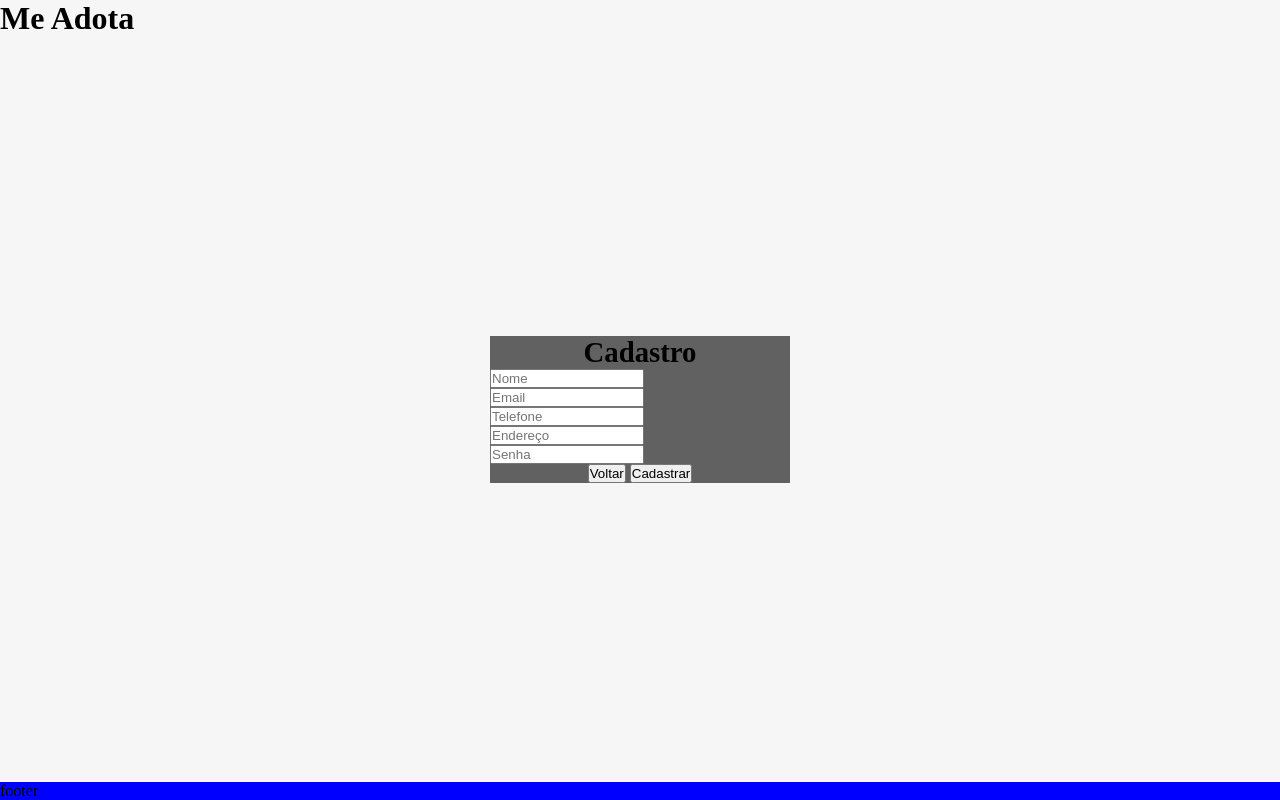
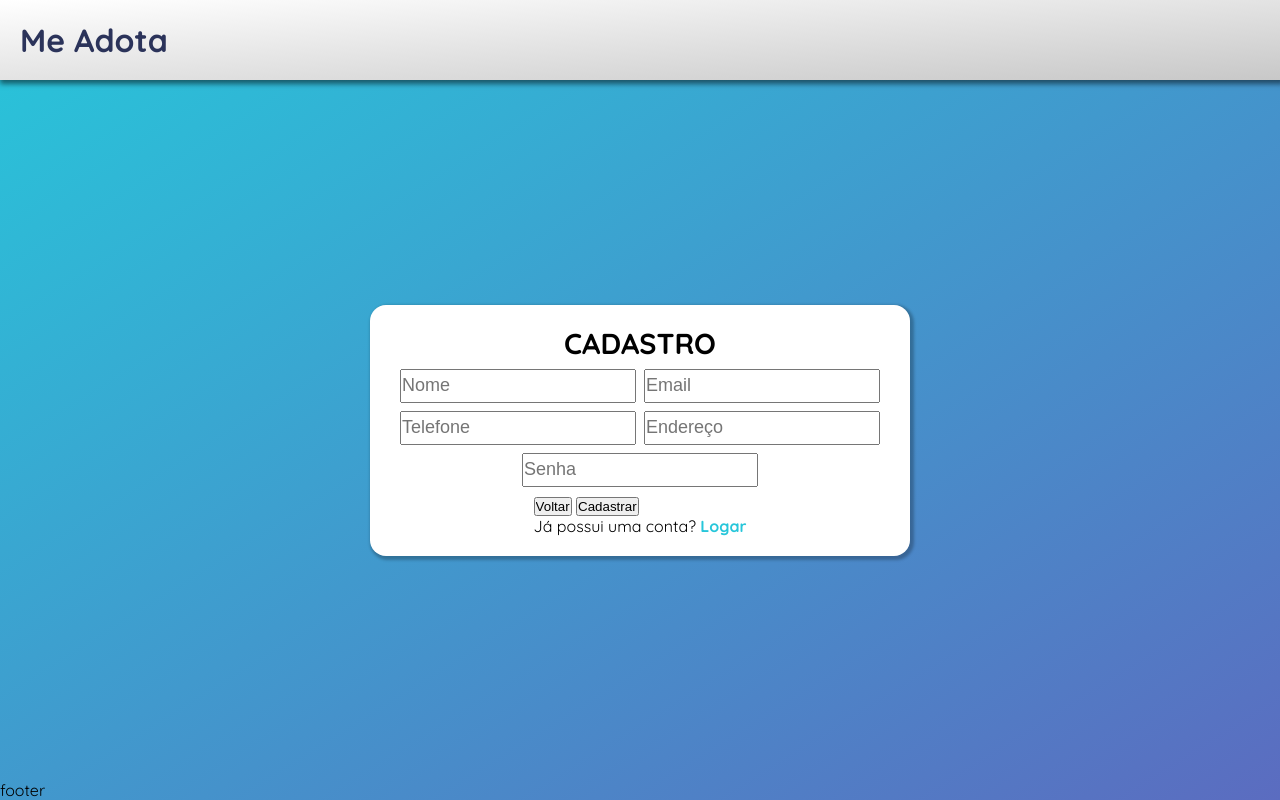
Before and after one commit to vitor-g-teixeira/projeto-pets, a plain HTML site: page cadastro.html in a window 1280 px wide. Drawn offline with Linux system fonts and the light colour scheme.

Commit message:
Alterações nos formulários

```diff
--- a/cadastro.html
+++ b/cadastro.html
@@ -4,12 +4,18 @@
     <meta charset="UTF-8">
     <meta name="viewport" content="width=device-width, initial-scale=1.0">
     <title>MeAdota Cadastro</title>
-    <link rel="stylesheet" href="padrao.css">
+    <link
+        rel="stylesheet"
+        href="https://cdnjs.cloudflare.com/ajax/libs/font-awesome/6.6.0/css/all.min.css"
+        integrity="sha512-Kc323vGBEqzTmouAECnVceyQqyqdsSiqLQISBL29aUW4U/M7pSPA/gEUZQqv1cwx4OnYxTxve5UMg5GT6L4JJg=="
+        crossorigin="anonymous"
+        referrerpolicy="no-referrer"
+    />
     <link rel="stylesheet" href="formulario.css">
 </head>
 <body>
     <header>
-        <h1>Me Adota</h1>
+        <a href="index.html" class="tela-inicial"><h1>Me Adota</h1></a>
     </header>
 
     <main>
@@ -17,16 +23,17 @@
             <h1 class="form-titulo">Cadastro</h1>
 
             <div class="form-campos">
-                <input type="text" placeholder="Nome">
-                <input type="text" placeholder="Email">
-                <input type="text" placeholder="Telefone">
-                <input type="text" placeholder="Endereço">
-                <input type="password" placeholder="Senha" name="" id="">
+                <input class="campo" type="text" placeholder="Nome">
+                <input class="campo" type="text" placeholder="Email">
+                <input class="campo" type="text" placeholder="Telefone">
+                <input class="campo" type="text" placeholder="Endereço">
+                <input class="campo" type="password" placeholder="Senha" name="" id="">
             </div>
 
             <div class="form-botoes">
                 <a href="index.html"><input type="button" value="Voltar"></a>
                 <input type="button" value="Cadastrar">
+                <p>Já possui uma conta? <a class="link" href="login.html">Logar</a></p>
             </div>
         </form>
     </main>
--- a/formulario.css
+++ b/formulario.css
@@ -1,31 +1,94 @@
+@import url('https://fonts.googleapis.com/css2?family=Quicksand:wght@300..700&display=swap');
+
+*{
+    margin: 0px;
+    padding: 0px;
+}
+
+body{
+    height: 100vh;
+    width: 100vw;
+    display: flex;
+    flex-direction: column;
+
+    background: linear-gradient(to bottom right, #27c6da, #5b6cc0);
+    font-family: 'Quicksand', Arial, Helvetica, sans-serif;
+}
+
+header{
+    display: flex;
+    justify-content: right;
+    align-items: center;
+    background: linear-gradient(to bottom right, white, rgb(200, 200, 200));
+    padding: 20px;
+    box-shadow: 2px 2px 5px 2px rgba(0, 0, 0, 0.5);
+}
+
 main{
     display: flex;
     align-items: center;
     justify-content: center;
+    align-self: center;
+    margin-top: auto;
 }
 
 form{
+    max-width: 500px;
+    max-height: 500px;
     display: flex;
+
     flex-direction: column;
-    margin: center;
     align-items: center;
     justify-content: center;
-    max-width: 300px;
-    background-color: rgb(97, 97, 97);
+
+    background-color: white;
+    box-shadow: 2px 2px 3px 2px rgba(0, 0, 0, 0.25);
+    border-radius: 16px;
+    padding: 20px;
 }
 
 .form-titulo{
     font-size: 1.8em;
-}
-/*
-.form-botoes{
-
+    text-align: center;
+    text-transform: uppercase;
 }
 
-.form-botao{
+.form-campos{
+    display: flex;
+    justify-content: center;
+    flex-direction: row;
+    flex-wrap: wrap;
+    gap: 8px;
+    padding: 8px;
+}
 
+.campo{
+    min-width: 200px;
+    min-height: 30px;
+    font-size: large;
 }
-*/
+
 input{
-    max-width: 150px;
+    max-width: 250px;
+    max-height: 250px;
 }
+
+.tela-inicial{
+    text-decoration: none;
+    color: #2b335a;
+    margin-right: auto;
+}
+
+a.link{
+    text-decoration: none;
+    color: #27c6da;
+    font-weight: bold;
+}
+
+.link:hover{
+    color: #2b335a;
+}
+
+footer{
+    margin-top: auto;
+}
--- /dev/null
+++ b/testes/style.css
@@ -0,0 +1,44 @@
+main{
+    display: flex;
+    min-height: 800px;
+    gap: 20px;
+
+    flex-direction: row;
+    flex-wrap: nowrap; /* quebrar automaticamente quando falta espaço */
+    justify-content: center; /* alinhamento no eixo X */
+    align-items: center; /* alinhamento no eixo Y de cada linha (exceto quando column, dai vira o unico alinhamento)*/
+    align-content: ; /* alinhamento no eixo Y para a totalidade de conteúdos */
+
+    border-style: solid;
+    border-color: red;
+    border-width: 8px;
+}
+
+.box{
+    display: flex;
+    height: 200px;
+    width: 200px;
+    background-color: #0071FF;
+    font-size: 20pt;
+
+    flex-shrink: 1; /* achatar ou não o item (0 ou 1) - só tem aplicabilidade com nowrap no container */
+    flex-grow: 0; /* esticar ou não o item (0 ou 1) */
+    /* para ambos, podem ser aplicados a cada item individualmente (com id/class) */
+    /* quando dois elementos diferentes "competem" por espaço, podem assumir valores diferentes para determinar */
+    /* a taxa de crescimento/achatamente de cada um. */
+
+    justify-content: center;
+    align-items: center;
+}
+
+#box01{
+    margin-right: auto; /* separar-se totalmente a esquerda */
+    align-self: ; /* align-items mas individualmente */
+    /* não consegue dar overwrite em um 'align-content' do container */
+}
+
+@media(max-width: 800px){
+    main{
+        flex-wrap: wrap;
+    }
+}
```
Also changed, not shown: testes/teste.html (added, +29 -0 lines).
